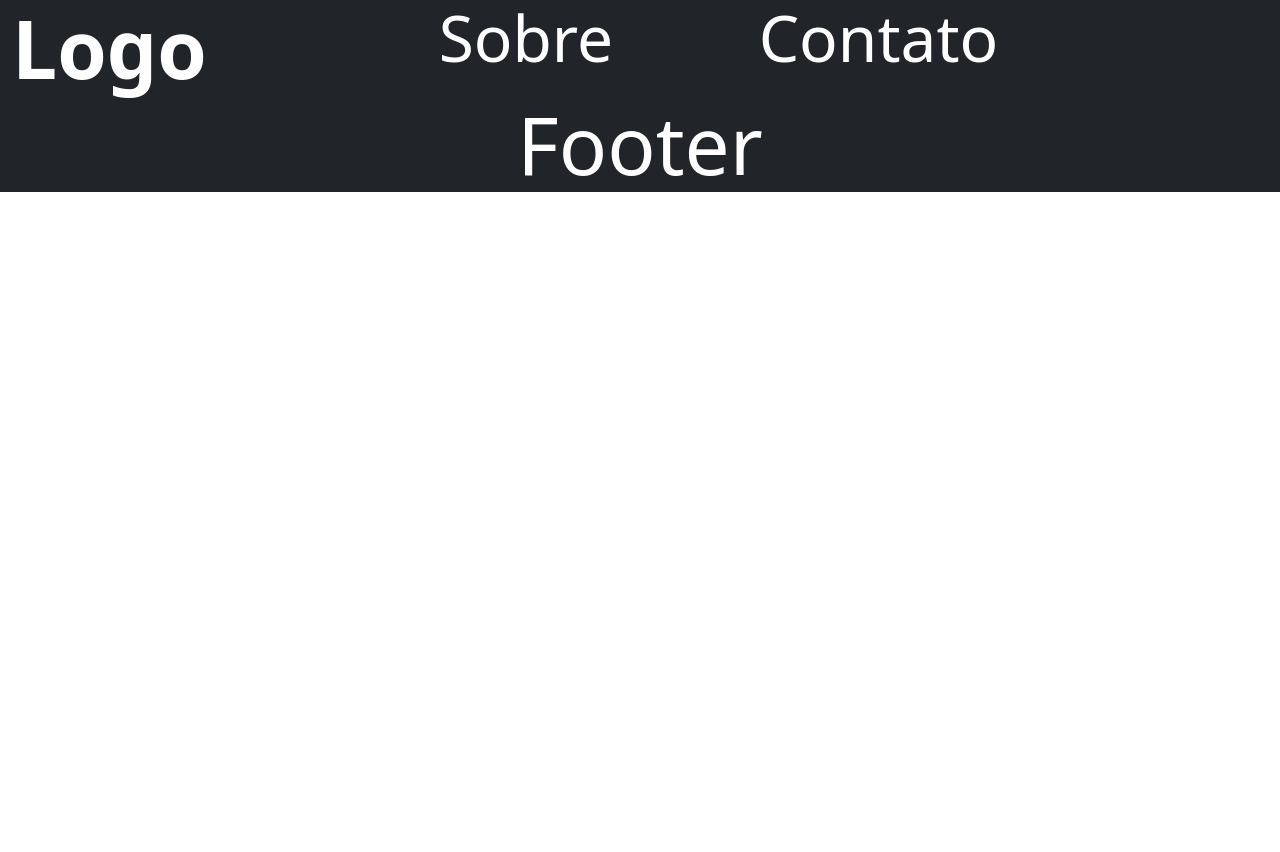
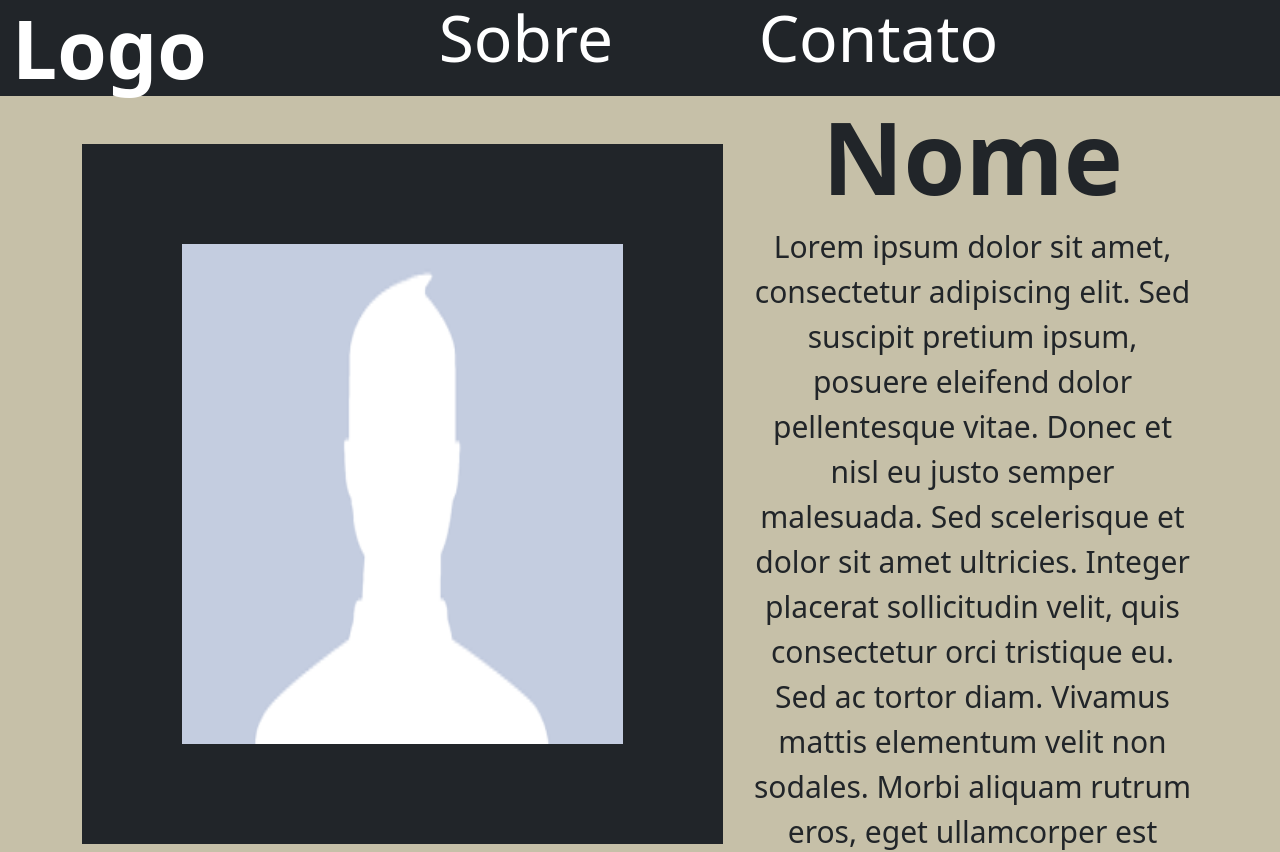
Before and after one commit to KinoDerToten/Single-page-com-Vue.js-e-VueRouter, a Vue app: page /#/Sobre in a window 1280 px wide. Shown: the top 852 px of the page. Before the commit the page ends 800 px from the top, so only its background shows below. Built offline with nearby package versions, Linux system fonts and the light colour scheme.

Commit message:
adicionando as rotas: Sobre e Contato

```diff
--- a/src/App.vue
+++ b/src/App.vue
@@ -20,7 +20,11 @@ export default {
 </script>
 
 <style>
-  #app{
+  body{
     background: #c6c0a8;
   }
+
+  #app{
+    height: 100vh;
+  }
 </style>
--- /dev/null
+++ b/src/Pages/Contato/Contato.vue
@@ -0,0 +1,41 @@
+<template>
+    <main>
+      <div class="container-fluid">
+        <div class="container">
+          <div class="row">
+            <div class="col-12 col-sm-6 col-lg-6 mb-5 mt-5">
+              <div class="quadrado bg-dark">
+                  <div class="container-fluid border border-success">
+                      <div class="row">
+                          <div class="col-lg-5">
+                              <input type="text" placeholder="Nome">
+                          </div>
+                          <div class="col-lg-5">
+                              <input type="text" placeholder="E-mail">
+                          </div>
+                          <div class="col border">
+                              <input type="text-area" placeholder="Mensagem">
+                          </div>
+                      </div>
+                  </div>
+              </div>
+            </div>
+            <div class="col-12 col-sm-6 col-lg-6 mb-5 mt-5">
+              <div class="quadrado bg-dark"></div>
+            </div>
+          </div>
+        </div>
+      </div>
+    </main>
+</template>
+
+<script>
+
+</script>
+
+<style scoped>
+    .quadrado{
+        height: 700px;
+        opacity: 0.5;
+    }
+</style>
--- /dev/null
+++ b/src/Pages/Sobre/Sobre.vue
@@ -0,0 +1,52 @@
+<template>
+    <main>
+      <div class="container-fluid">
+        <div class="container">
+            <div class="row">
+                <div class="col-12 col-sm-6 col-lg-7 mb-5 mt-5">
+                    <div class="quadrado bg-dark">
+                        <img src="../../assets/foto-de-perfil.png" alt="" width="100%" height="100%">
+                    </div>
+                </div>
+                <div class="col-lg-5">
+                    <h1 id="titulo" class="text-center">Nome</h1>
+                    <p id="paragrafo" class="text-center">
+                        Lorem ipsum dolor sit amet,
+                        consectetur adipiscing elit. Sed suscipit
+                        pretium ipsum, posuere eleifend dolor
+                        pellentesque vitae. Donec et nisl eu
+                        justo semper malesuada. Sed
+                        scelerisque et dolor sit amet ultricies.
+                        Integer placerat sollicitudin velit, quis
+                        consectetur orci tristique eu. Sed ac
+                        tortor diam. Vivamus mattis
+                        elementum velit non sodales. Morbi
+                        aliquam rutrum eros, eget ullamcorper
+                        est commodo blandit. Donec placerat
+                    </p>
+                </div>
+          </div>
+        </div>
+      </div>
+    </main>
+</template>
+
+<script>
+
+</script>
+
+<style scoped>
+    .quadrado{
+        height: 700px;
+        padding: 100px;
+    }
+
+    #titulo{
+        font-weight: bold;
+        font-size: 100px;
+    }
+
+    #paragrafo{
+        font-size: 30px;
+    }
+</style>
--- a/src/components/Header.vue
+++ b/src/components/Header.vue
@@ -3,13 +3,13 @@
       <div class="container-fluid bg-dark">
         <div class="row">
           <div class="col-4">
-            <a href="" class="display-1 text-white font-bold">Logo</a>
+            <router-link to="/" class="display-1 text-white font-bold">Logo</router-link>
           </div>
           <div class="col-3">
-            <a href="" class="display-3 text-white">Sobre</a>
+            <router-link to="/Sobre" class="display-3 text-white">Sobre</router-link>
           </div>
           <div class="col-3">
-            <a href="" class="display-3 text-white">Contato</a>
+            <router-link to="/Contato" class="display-3 text-white">Contato</router-link>
           </div>
         </div>
       </div>
--- a/src/router/index.js
+++ b/src/router/index.js
@@ -1,6 +1,8 @@
 import Vue from 'vue';
 import VueRouter from 'vue-router';
 import Home from '../Pages/Home/Home.vue'
+import Contato from '../Pages/Contato/Contato.vue'
+import Sobre from '../Pages/Sobre/Sobre.vue'
 
 Vue.use(VueRouter);
 
@@ -10,6 +12,16 @@ const router = new VueRouter({
             path: '/',
             name: 'Inicio',
             component: Home
+        },
+        {
+            path: '/Sobre',
+            name: 'Sobre',
+            component: Sobre
+        },
+        {
+            path: '/Contato',
+            name: 'Contato',
+            component: Contato
         }
     ]
 });
```
Also changed, not shown: src/assets/foto-de-perfil.png (added).
